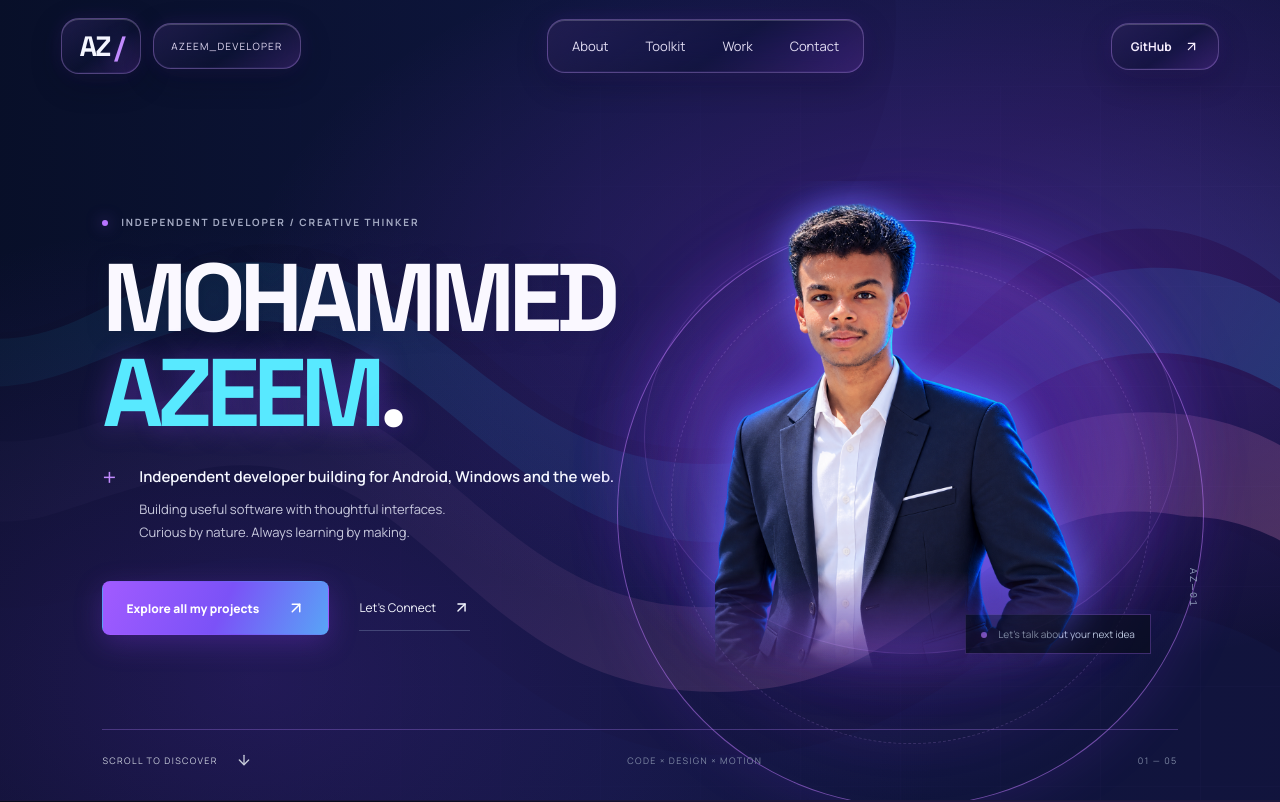
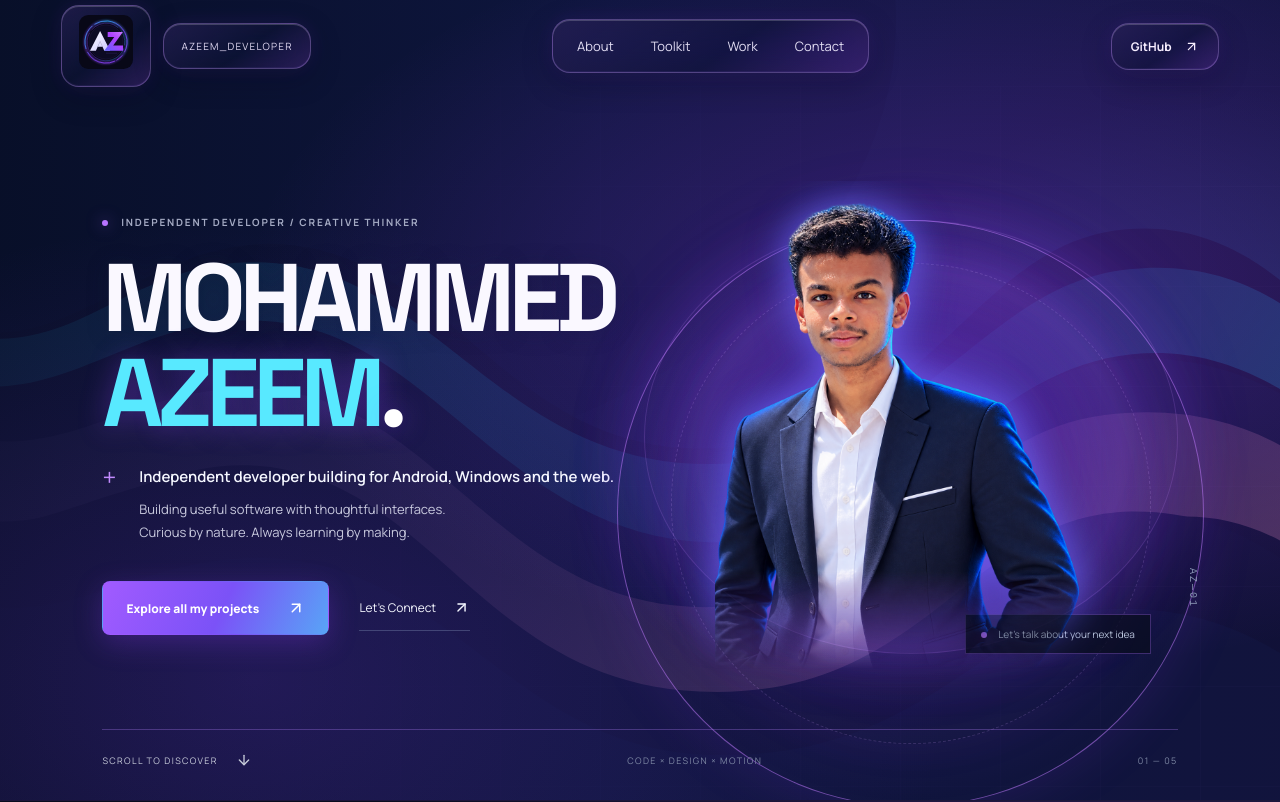
Before and after one commit to Mhd-Azeem/AZ-portfolio, a React (Vite) app: page / in a window 1280 px wide. Shown: the top 802 px of the page. Built offline with nearby package versions, Linux system fonts and the light colour scheme.

Commit message:
Use selected circular AZ emblem in portfolio navigation

```diff
--- a/src/App.tsx
+++ b/src/App.tsx
@@ -64,7 +64,7 @@ function Navbar() {
   return (
     <header className={`navbar ${scrolled ? "is-scrolled" : ""}`}>
       <a className="brand" href="#home" aria-label="Azeem, back to top">
-        AZ<span> / </span>
+        <img src={`${import.meta.env.BASE_URL}images/az-logo.svg`} alt="" width="54" height="54" />
       </a>
       <a className="nav-caption" href="#home">
         {profile.brand}
```
